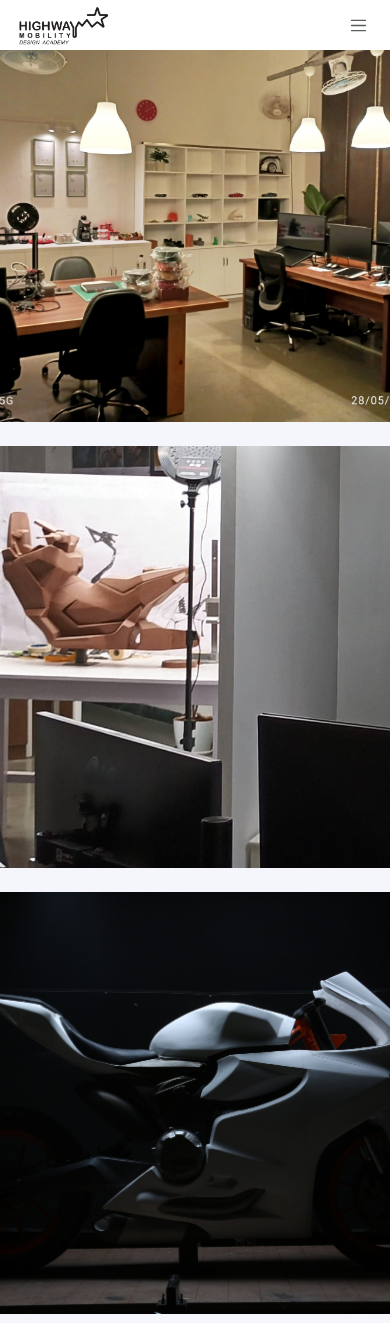
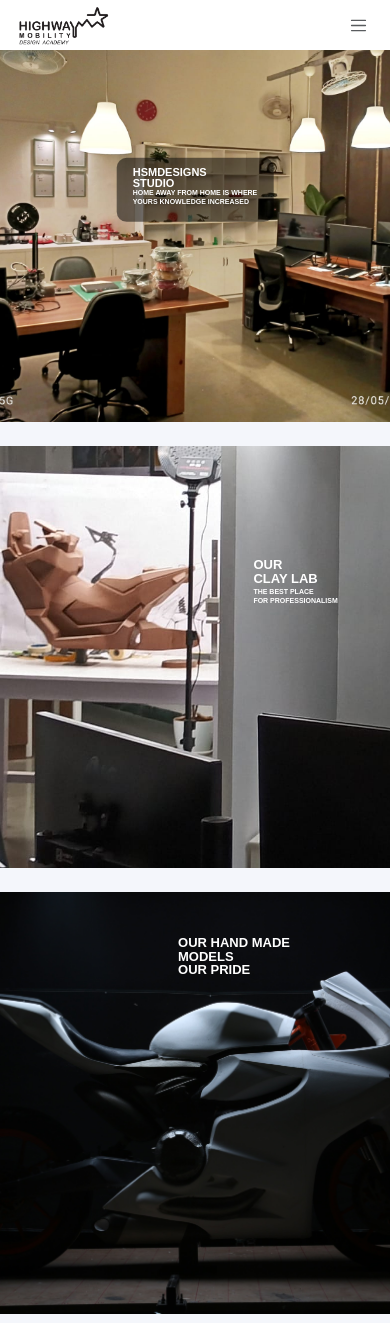
Before and after one commit to PrathameshSangale1310/HSM, a React (Create React App) app: page / in a window 390 px wide. Shown: the top 1323 px of the page. Built offline with nearby package versions, Linux system fonts and the light colour scheme.

Commit message:
Added text and animations

```diff
--- a/src/App.css
+++ b/src/App.css
@@ -15,6 +15,7 @@
 
 .navbar.navbar-scrolled .nav-link {
   color: #222 !important;
+  font-size: 14px
 }
 
 .navbar.navbar-scrolled .navbar-toggler {
@@ -28,6 +29,7 @@
 .navbar * {
   box-shadow: none !important;
   border: none !important;
+  /* height: 50px; */
 }
 
 .logo {
@@ -38,6 +40,7 @@
   height: 60px;
   width: auto;
   transition: height 0.3s ease;
+  /* padding-bottom: 10px; */
 }
 
 @media (max-width: 768px) {
@@ -61,6 +64,7 @@
 .navbar-nav {
   display: flex;
   flex-wrap: wrap;
+  /* padding-top: 6px; */
   gap: 30px;
   align-items: center;
   justify-content: center;
@@ -73,7 +77,7 @@
 .navbar .nav-link {
   font-family: sans-serif;
   font-weight: 500;
-  font-size: 1rem;
+  font-size: 14px;
   color: #fff;
   letter-spacing: 0.5px;
   transition: color 0.3s ease, transform 0.3s ease;
@@ -132,6 +136,7 @@
   padding: 0.5rem 1.2rem;
   transition: background 0.3s;
   color: black;
+  font-size: 13px;
 }
 
 .dropdown-item:hover {
@@ -237,7 +242,7 @@
 
 .carousel-inner img {
   width: 100%;
-  height: 105dvh;
+  height: 115dvh;
   object-fit: cover;
   object-position: center;
   display: block;
@@ -312,6 +317,10 @@
   .navbar-brand.logo {
     padding-right: 125px;
   }
+  .navbar.navbar-scrolled .nav-link {
+    color: #fff !important;
+    padding-top: 6px;
+  }
 }
 
 
@@ -320,3 +329,138 @@
     color: #fff !important;
   }
 }
+
+
+
+
+@media (min-width: 1440px) {
+  .navbar {
+    height: 65px;
+    padding-top: 6px;
+    display: flex;
+    align-items: center;
+  }
+
+  .navbar-nav {
+    align-items: center;
+  }
+
+  .navbar .nav-link {
+    line-height: 1;
+  }
+
+  .navbar-brand.logo {
+    padding-left: 125px;
+    height: 40px;
+    padding-bottom: 70px;
+  }
+
+  .navbar-brand.logo img {
+  height: 60px;
+  width: auto;
+  transition: height 0.3s ease;
+  /* padding-bottom: 10px; */
+}
+}
+
+.prototypingdef {
+  position: absolute;
+  top: 25%;
+  left: 15%;
+  z-index: 10;
+  color: white;
+  text-shadow: 1px 1px 8px rgba(0, 0, 0, 0.7);
+  animation: fadeInUp 1s ease-out;
+}
+
+.prototypingdef h1 {
+  font-size: 30px;
+  font-weight: 700;
+  margin: 0.5rem 0;
+}
+
+@media (max-width: 576px) {
+  .prototypingdef h1 {
+    font-size: 10px;
+  }
+
+  .prototypingdef {
+    left: 21%;
+    top: 36%;
+  }
+}
+
+@media (min-width: 321px) and (max-width: 420px) {
+  .prototypingdef h1 {
+    font-size: 12px;
+  }
+  .prototypingdef {
+    left: 19%;
+    top: 34%;
+  }
+}
+
+@media (min-width: 421px) and (max-width: 576px) {
+  .prototypingdef h1 {
+    font-size: 15px;
+  }
+  .prototypingdef {
+    left: 15%;
+    top: 31%;
+  }
+}
+
+@media (min-width: 576px) and (max-width: 768px) {
+  .prototypingdef h1 {
+    font-size: 27px;
+  }
+  .prototypingdef {
+    left: 15%;
+    top: 32%;
+  }
+}
+
+@media (min-width: 769px) {
+  .prototypingdef h1 {
+    font-size: 1.5rem;
+  }
+  .prototypingdef {
+    left: 12%;
+    top: 35%;
+  }
+}
+
+@media (min-width: 1024px) {
+  .prototypingdef h1 {
+    font-size: 40px;
+    top: 42%;
+  }
+}
+
+@media (min-width: 1025px) {
+  .prototypingdef h1 {
+    font-size: 53px;
+    top: 42%;
+  }
+
+  .prototypingdef {
+    top: 33%;
+  }
+}
+
+
+
+@keyframes fadeInUp {
+  from {
+    opacity: 0;
+    transform: translateY(40px);
+  }
+  to {
+    opacity: 1;
+    transform: translateY(0);
+  }
+}
+
+.carousel-item {
+  position: relative;
+}
--- a/src/Services/clayModelling.jsx
+++ b/src/Services/clayModelling.jsx
@@ -1,26 +1,36 @@
-import React from 'react'
+import React from 'react';
 
-function clayModelling() {
+function ClayModelling() {
   return (
     <div>
-      {/* <img src="/cm.jpeg" alt="" height="1180px" />
-      <br />
-      <br />
-      <img src="/cm2.jpeg" alt="" height="1180px" /> */}
-
       <div id="carouselExample" className="carousel slide">
         <div className="carousel-inner">
+
           <div className="carousel-item active">
-       <img src="/cm.jpeg" className="d-block w-100" alt="..."/>
+            <img
+              src="https://h30434.www3.hp.com/t5/image/serverpage/image-id/129307i0CDAF31B6EFA48B9/image-size/large?v=mpbl-1&px=-1"
+              className="d-block w-100"
+              alt="..."
+            />
+            <div className="prototypingdef">
+              <h1>THIS PROGRAMME TRANSLATES A</h1>
+              <h1>DESIGNER'S VISION AND CONCEPT</h1>
+              <h1>INTO A TANGIBLE REALITY PHYSICAL 3D</h1>
+              {/* <h1>PHYSICAL 3D</h1> */}
+            </div>
+          </div>
+
+          <div className="carousel-item">
+            <img src="/cm.jpeg" className="d-block w-100" alt="..." />
           </div>
           <div className="carousel-item">
-       <img src="/cm2.jpeg" className="d-block w-100" alt="..."/>
+            <img src="/cm2.jpeg" className="d-block w-100" alt="..." />
           </div>
           <div className="carousel-item">
-       <img src="/cm3.jpeg" className="d-block w-100" alt="..."/>
+            <img src="/cm3.jpeg" className="d-block w-100" alt="..." />
+          </div>
         </div>
 
-   </div>
         <button className="carousel-control-prev" type="button" data-bs-target="#carouselExample" data-bs-slide="prev">
           <span className="carousel-control-prev-icon" aria-hidden="true"></span>
           <span className="visually-hidden">Previous</span>
@@ -31,7 +41,7 @@ function clayModelling() {
         </button>
       </div>
     </div>
-  )
+  );
 }
 
-export default clayModelling
+export default ClayModelling;
--- a/src/components/Home.css
+++ b/src/components/Home.css
@@ -21,10 +21,10 @@
 
 .overlay {
   position: absolute;
-  top: 50%;
+  top: 37%;
   left: 50%;
   transform: translate(-50%, -50%);
-  text-align: center;
+  text-align: left;
   background-color: rgba(0, 0, 0, 0.5);
   padding: 2vw 4vw;
   color: white;
@@ -33,13 +33,22 @@
 }
 
 .overlay h1 {
-  font-size: clamp(1.5rem, 4vw, 3rem);
-  margin-bottom: 10px;
+  font-size: 47px;
+  margin-bottom: -11px;
+  font-weight: bold;
 }
 
+.overlay h3 {
+  font-size: 20px;
+  margin-top: -20px;
+  font-weight: bold;
+}
 .overlay p {
-  font-size: clamp(1rem, 2.5vw, 1.5rem);
+  font-size: 20px;
+  font-weight: bold;
+  margin-top: 10px;
 }
+
 
 @media (max-width: 992px) {
   .image-section {
@@ -55,6 +64,28 @@
   .overlay {
     padding: 1rem 2rem;
   }
+
+  .overlay p {
+    font-size: 11px;
+    font-weight: bold;
+    margin-top: -2px;
+  }
+
+  .overlay {
+    top: 44%;
+  }
+
+  .overlay h1 {
+  font-size: 20px;
+  margin-bottom: -2px;
+  font-weight: bold;
+}
+
+.overlay h3 {
+  font-size: 11px;
+  margin-top: -17px;
+  font-weight: bold;
+}
 }
 
 @media (max-width: 576px) {
@@ -68,17 +99,32 @@
     object-fit: cover;
     object-position: center;
     display: block;
-    /* padding-top: 80px; */
+  }
+
+  .overlay p {
+    font-size: 7px;
+    font-weight: bold;
+    margin-top: -2px;
+  }
+
+  .overlay {
+    padding: 0.5rem 1rem;
+    top: 45%;
   }
 
   .overlay h1 {
-    font-size: 1.2rem;
-  }
+  font-size: 11px;
+  margin-bottom: -2px;
+  font-weight: bold;
+}
 
-  .overlay p {
-    font-size: 0.9rem;
-  }
+.overlay h3 {
+  font-size: 7px;
+  margin-top: -17px;
+  font-weight: bold;
 }
+}
+
 
 .video-section {
   width: 100%;
@@ -116,4 +162,211 @@
   .homepage-video {
     max-height: 90vh;
   }
+
 }
+
+.clay {
+  position: absolute;
+  top: 37%;
+  left: 65%;
+  transform: translate(-50%, -50%);
+  text-align: left;
+  /* background-color: rgba(0, 0, 0, 0.5); */
+  padding: 2vw 4vw;
+  color: white;
+  border-radius: 10px;
+  max-width: 90%;
+}
+
+.clay h1 {
+  font-size: 47px;
+  margin-bottom: -11px;
+  font-weight: bold;
+}
+
+.clay h3 {
+  font-size: 20px;
+  margin-top: -20px;
+  font-weight: bold;
+}
+.clay p {
+  font-size: 20px;
+  font-weight: bold;
+  margin-top: 10px;
+}
+
+.clay h1 {
+  font-size: 47px;
+  margin-bottom: -11px;
+  font-weight: bold;
+}
+
+.clay h3 {
+  font-size: 20px;
+  margin-top: -20px;
+  font-weight: bold;
+}
+.clay p {
+  font-size: 20px;
+  font-weight: bold;
+  margin-top: 10px;
+}
+
+
+@media (max-width: 576px) {
+
+  .clay p {
+    font-size: 7px;
+    font-weight: bold;
+    margin-top: 3px;
+    width: 86px;
+  }
+
+  .clay {
+    padding: 0.5rem;
+    top: 33%;
+    left: 76%;
+  }
+
+  .clay h1 {
+  font-size: 13px;
+  margin-bottom: -2px;
+  font-weight: bold;
+}
+
+.clay h3 {
+  font-size: 7px;
+  margin-top: -17px;
+  font-weight: bold;
+}
+}
+
+@media (min-width: 768px) and (max-width: 992px) {
+
+  .clay {
+    padding: 1rem 2rem;
+  }
+
+  .clay p {
+    font-size: 11px;
+    font-weight: bold;
+    margin-top: -2px;
+  }
+
+  .clay {
+    top: 34%;
+    left: 66%;
+  }
+
+  .clay h1 {
+  font-size: 20px;
+  margin-bottom: -2px;
+  font-weight: bold;
+}
+
+.clay h3 {
+  font-size: 11px;
+  margin-top: -17px;
+  font-weight: bold;
+}
+}
+
+@media (min-width: 1024px) {
+  .clay {
+    padding: 1rem 2rem;
+    left: 69%;
+  }
+}
+
+.bike {
+  position: absolute;
+  top: 37%;
+  left: 65%;
+  transform: translate(-50%, -50%);
+  text-align: left;
+  /* background-color: rgba(0, 0, 0, 0.5); */
+  padding: 2vw 4vw;
+  color: white;
+  border-radius: 10px;
+  max-width: 90%;
+}
+
+.bike h1 {
+  font-size: 38px;
+  margin-bottom: -11px;
+  font-weight: bold;
+}
+
+.bike h3 {
+  font-size: 20px;
+  margin-top: -20px;
+  font-weight: bold;
+}
+.bike p {
+  font-size: 20px;
+  font-weight: bold;
+  margin-top: 10px;
+}
+
+
+@media (max-width: 576px) {
+
+  .bike p {
+    font-size: 7px;
+    font-weight: bold;
+    margin-top: 3px;
+    width: 86px;
+  }
+
+  .bike {
+    padding: 0.5rem;
+    top: 16%;
+    left: 56%;
+  }
+
+  .bike h1 {
+  font-size: 13px;
+  margin-bottom: -2px;
+  font-weight: bold;
+}
+}
+
+@media (min-width: 768px) and (max-width: 992px) {
+
+  .bike {
+    padding: 1rem 2rem;
+  }
+
+  .bike p {
+    font-size: 11px;
+    font-weight: bold;
+    margin-top: -2px;
+  }
+
+  .bike {
+    top: 12%;
+    left: 58%;
+  }
+
+  .bike h1 {
+  font-size: 16px;
+  margin-bottom: -2px;
+  font-weight: bold;
+}
+}
+
+@media (min-width: 1024px) {
+  .bike {
+    /* padding: 1rem 2rem; */
+    left: 60%;
+    top: 15%;
+  }
+}
+
+@media (max-width: 1024px) {
+  .bike {
+    font-size: 47px;
+    left: 60%;
+    top: 15%;
+  }
+}
--- a/src/components/Home.jsx
+++ b/src/components/Home.jsx
@@ -10,10 +10,12 @@ function Home() {
           alt="Shelby Cobra"
           className="responsive-image studioimage"
         />
-        {/* <div className="overlay">
-          <h1>Shelby Cobra</h1>
-          <p>Classic performance and timeless design.</p>
-        </div> */}
+        <div className="overlay">
+          <h1>HSMDESIGNS</h1>
+          <h1>STUDIO</h1>
+          <p>HOME AWAY FROM HOME IS WHERE</p>
+          <h3>YOURS KNOWLEDGE INCREASED</h3>
+        </div>
       </div>
       <br />
 
@@ -23,10 +25,12 @@ function Home() {
           alt="Super Car"
           className="responsive-image"
         />
-        {/* <div className="overlay">
-          <h1>Supercar Showroom</h1>
-          <p>Experience the future of speed and design.</p>
-        </div> */}
+        <div className="clay">
+          <h1>OUR</h1>
+          <h1>CLAY LAB</h1>
+          <p>THE BEST PLACE</p>
+          <h3>FOR PROFESSIONALISM</h3>
+        </div>
       </div>
 
       <br />
@@ -36,10 +40,11 @@ function Home() {
           alt="Super Car"
           className="responsive-image"
         />
-        {/* <div className="overlay">
-          <h1>Supercar Showroom</h1>
-          <p>Experience the future of speed and design.</p>
-        </div> */}
+        <div className="bike">
+          <h1>OUR HAND MADE</h1>
+          <h1>MODELS</h1>
+          <h1>OUR PRIDE</h1>
+        </div>
       </div>
 
       <div className="video-section">
```
Lines whose indentation alone changed are shown as unchanged.
